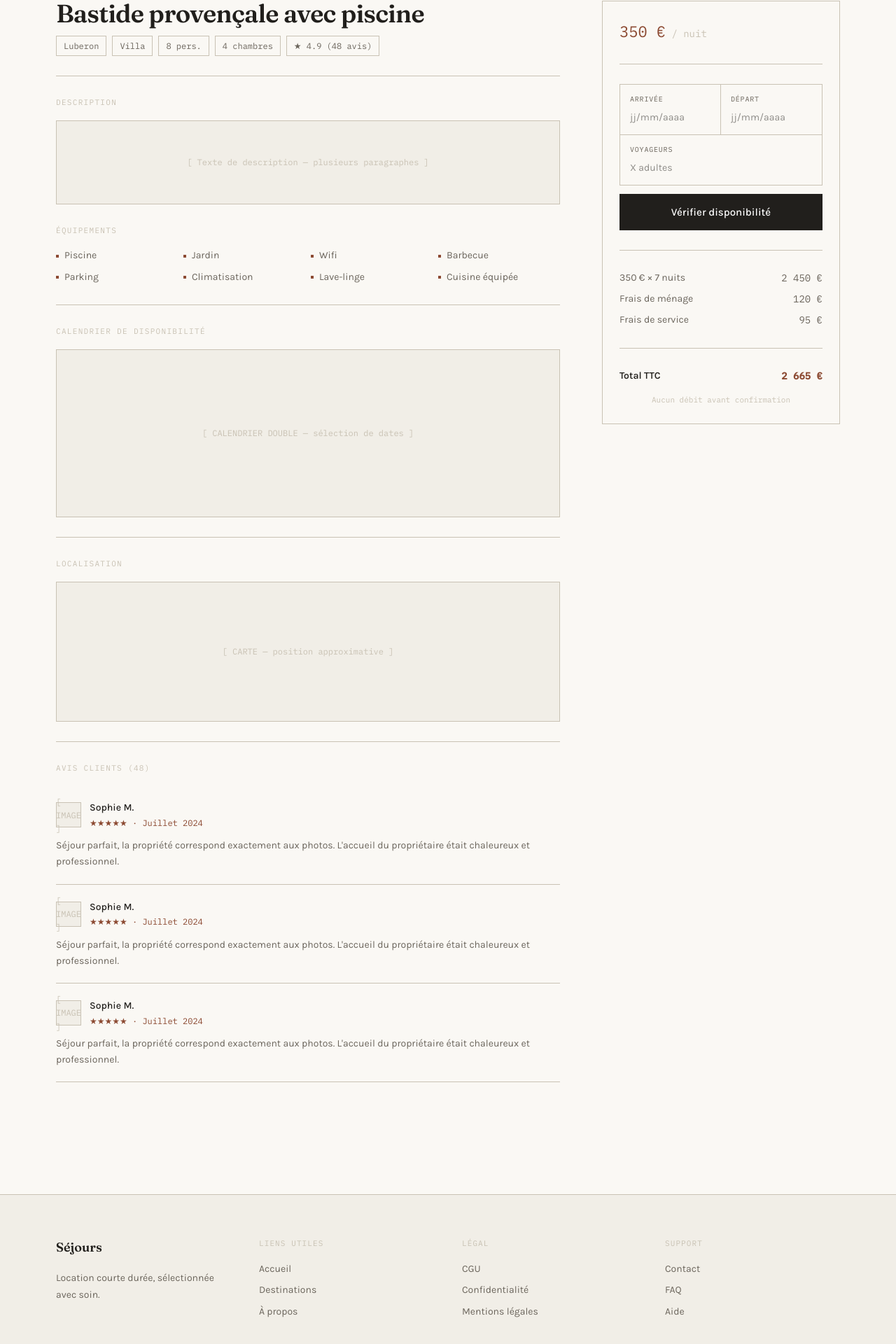
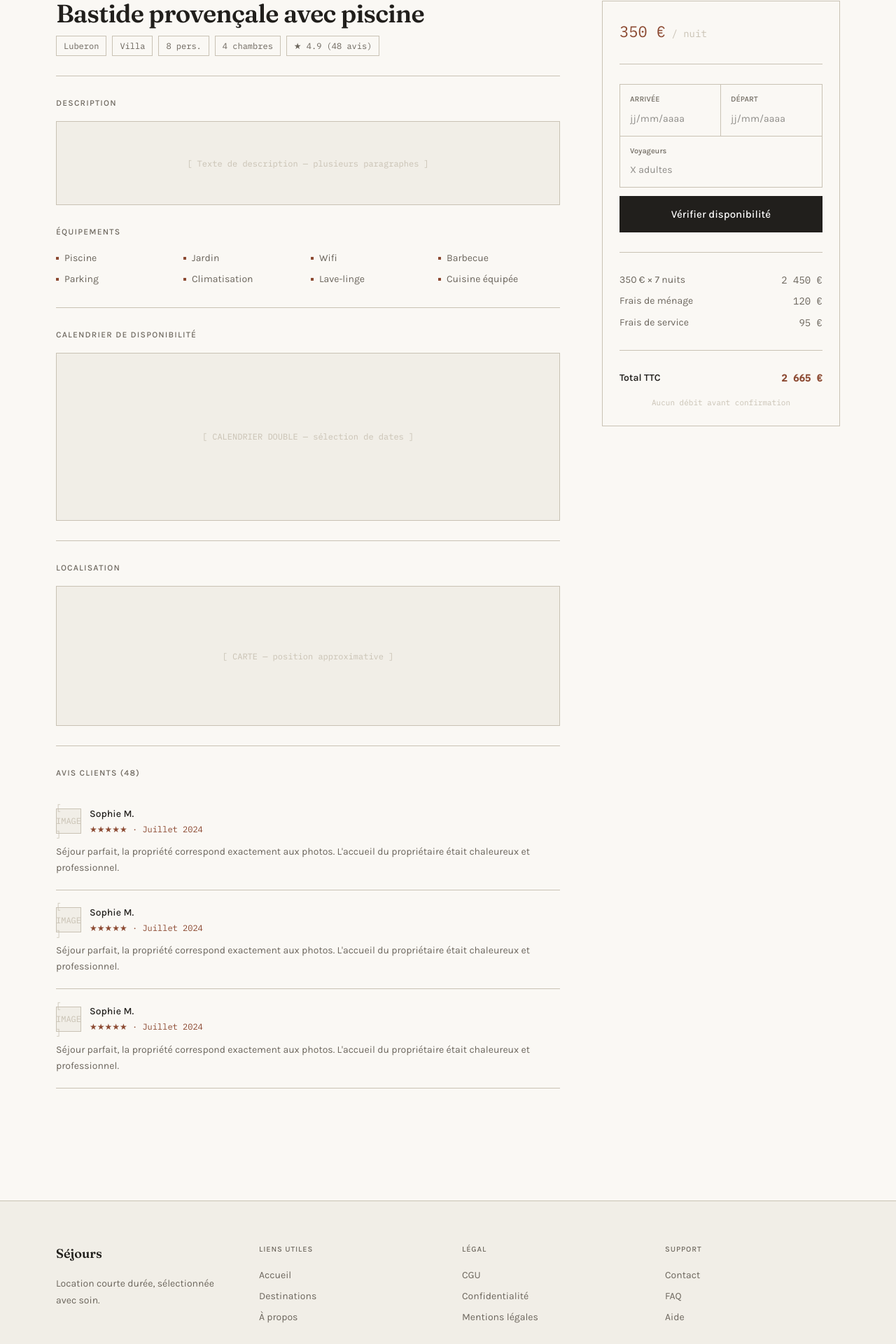
Before and after one commit to Tatsumi96/wireframes, a React (Vite) app: page /property in a window 1280 px wide. Shown: the part 560-2480 px from the top of the page at 70% size. Built offline with nearby package versions, Linux system fonts and the light colour scheme.

Commit message:
style: replace font-mono with font-body on all uppercase UI labels to reduce coder vibe

```diff
--- a/src/app/components/Layout.tsx
+++ b/src/app/components/Layout.tsx
@@ -107,7 +107,7 @@ export const Footer: React.FC = () => (
           { title: 'Support', items: ['Contact', 'FAQ', 'Aide'] },
         ].map(col => (
           <div key={col.title}>
-            <p style={{ fontFamily: 'var(--font-mono)', fontSize: '11px', color: 'var(--color-border)', textTransform: 'uppercase', letterSpacing: '0.1em', marginBottom: '16px' }}>{col.title}</p>
+            <p style={{ fontFamily: 'var(--font-body)', fontSize: '11px', fontWeight: 500, color: 'var(--color-taupe)', textTransform: 'uppercase', letterSpacing: '0.08em', marginBottom: '16px' }}>{col.title}</p>
             {col.items.map(item => (
               <a key={item} href="#" style={{ display: 'block', fontSize: '14px', color: 'var(--color-taupe)', marginBottom: '8px', transition: 'color 0.2s' }}>{item}</a>
             ))}
@@ -128,7 +128,7 @@ export const PortalSidebar: React.FC<{ title: string; links: { label: string; to
   return (
     <aside style={{ width: '220px', flexShrink: 0, borderRight: '1px solid var(--color-border)', background: 'var(--color-beige)', minHeight: 'calc(100vh - 72px)', padding: '32px 0' }}>
       <div style={{ padding: '0 24px 24px', borderBottom: '1px solid var(--color-border)', marginBottom: '16px' }}>
-        <p style={{ fontFamily: 'var(--font-mono)', fontSize: '11px', color: 'var(--color-border)', textTransform: 'uppercase', letterSpacing: '0.1em' }}>{title}</p>
+        <p style={{ fontFamily: 'var(--font-body)', fontSize: '11px', fontWeight: 500, color: 'var(--color-taupe)', textTransform: 'uppercase', letterSpacing: '0.06em' }}>{title}</p>
       </div>
       <nav style={{ padding: '0 12px' }}>
         {links.map(link => (
@@ -210,7 +210,7 @@ export const Btn: React.FC<{
 
 export const Field: React.FC<{ label?: string; placeholder: string; type?: string }> = ({ label, placeholder, type = 'text' }) => (
   <div style={{ display: 'flex', flexDirection: 'column', gap: '6px' }}>
-    {label && <label style={{ fontFamily: 'var(--font-mono)', fontSize: '12px', color: 'var(--color-taupe)', textTransform: 'uppercase', letterSpacing: '0.08em' }}>{label}</label>}
+    {label && <label style={{ fontFamily: 'var(--font-body)', fontSize: '12px', fontWeight: 500, color: 'var(--color-taupe)' }}>{label}</label>}
     <input
       type={type}
       placeholder={placeholder}
@@ -234,7 +234,7 @@ export const ImgPlaceholder: React.FC<{ label?: string; style?: React.CSSPropert
 );
 
 export const SectionLabel: React.FC<{ text: string }> = ({ text }) => (
-  <p style={{ fontFamily: 'var(--font-mono)', fontSize: '11px', color: 'var(--color-border)', textTransform: 'uppercase', letterSpacing: '0.12em', marginBottom: '16px' }}>{text}</p>
+  <p style={{ fontFamily: 'var(--font-body)', fontSize: '12px', fontWeight: 500, color: 'var(--color-taupe)', textTransform: 'uppercase', letterSpacing: '0.1em', marginBottom: '16px' }}>{text}</p>
 );
 
 export const Divider: React.FC = () => (
--- a/src/app/pages/BookingPages.tsx
+++ b/src/app/pages/BookingPages.tsx
@@ -17,7 +17,7 @@ export function BookingStep1() {
           <div style={{ display: 'grid', gridTemplateColumns: '1fr 1fr', gap: '12px', marginBottom: '28px' }}>
             {['Adultes', 'Enfants'].map(l => (
               <div key={l}>
-                <p style={{ fontFamily: 'var(--font-mono)', fontSize: '11px', color: 'var(--color-taupe)', textTransform: 'uppercase', letterSpacing: '0.08em', marginBottom: '8px' }}>{l}</p>
+                <p style={{ fontFamily: 'var(--font-body)', fontSize: '11px', fontWeight: 500, color: 'var(--color-taupe)', textTransform: 'uppercase', letterSpacing: '0.08em', marginBottom: '8px' }}>{l}</p>
                 <div style={{ border: '1px solid var(--color-border)', height: '40px', display: 'flex', alignItems: 'center', justifyContent: 'space-between', padding: '0 12px' }}>
                   <button style={{ background: 'none', border: 'none', color: 'var(--color-taupe)', cursor: 'pointer', fontSize: '16px' }}>−</button>
                   <span style={{ fontFamily: 'var(--font-mono)', fontSize: '14px' }}>2</span>
--- a/src/app/pages/ClientPages.tsx
+++ b/src/app/pages/ClientPages.tsx
@@ -13,7 +13,7 @@ const clientLinks = [
 
 const StatCard: React.FC<{ label: string; value: string }> = ({ label, value }) => (
   <div style={{ border: '1px solid var(--color-border)', padding: '20px 24px', background: 'var(--color-ivory)' }}>
-    <p style={{ fontFamily: 'var(--font-mono)', fontSize: '11px', color: 'var(--color-border)', textTransform: 'uppercase', letterSpacing: '0.1em', marginBottom: '8px' }}>{label}</p>
+    <p style={{ fontFamily: 'var(--font-body)', fontSize: '11px', fontWeight: 500, color: 'var(--color-border)', textTransform: 'uppercase', letterSpacing: '0.1em', marginBottom: '8px' }}>{label}</p>
     <p style={{ fontFamily: 'var(--font-display)', fontSize: '28px', fontWeight: 600, color: 'var(--color-anthracite)' }}>{value}</p>
   </div>
 );
@@ -119,7 +119,7 @@ export function ClientPayments() {
           {/* Header */}
           <div style={{ display: 'grid', gridTemplateColumns: '1fr 1fr 120px 100px', gap: '16px', padding: '12px 20px', borderBottom: '1px solid var(--color-border)', background: 'var(--color-beige)' }}>
             {['Propriété', 'Date', 'Montant', 'Statut'].map(h => (
-              <p key={h} style={{ fontFamily: 'var(--font-mono)', fontSize: '11px', color: 'var(--color-taupe)', textTransform: 'uppercase', letterSpacing: '0.08em' }}>{h}</p>
+              <p key={h} style={{ fontFamily: 'var(--font-body)', fontSize: '11px', fontWeight: 500, color: 'var(--color-taupe)', textTransform: 'uppercase', letterSpacing: '0.08em' }}>{h}</p>
             ))}
           </div>
           {[1, 2, 3, 4, 5].map(i => (
--- a/src/app/pages/HomePage.tsx
+++ b/src/app/pages/HomePage.tsx
@@ -25,9 +25,9 @@ const PropertyCard: React.FC<{ to?: string }> = ({ to = '/property' }) => (
 // Hero search bar
 const SearchBar: React.FC = () => (
   <div style={{ background: 'var(--color-ivory)', border: '1px solid var(--color-border)', padding: '4px', display: 'flex', alignItems: 'stretch', flexWrap: 'wrap' }}>
-    {[['DESTINATION', 'Ville, région…'], ['ARRIVÉE', 'jj/mm/aaaa'], ['DÉPART', 'jj/mm/aaaa']].map(([label, ph]) => (
+    {[['Destination', 'Ville, région…'], ['Arrivée', 'jj / mm / aaaa'], ['Départ', 'jj / mm / aaaa']].map(([label, ph]) => (
       <div key={label} style={{ flex: 1, minWidth: '140px', padding: '12px 16px', borderRight: '1px solid var(--color-border)' }}>
-        <p style={{ fontFamily: 'var(--font-mono)', fontSize: '10px', color: 'var(--color-taupe)', textTransform: 'uppercase', letterSpacing: '0.1em', marginBottom: '4px' }}>{label}</p>
+        <p style={{ fontFamily: 'var(--font-body)', fontSize: '11px', fontWeight: 500, color: 'var(--color-taupe)', letterSpacing: '0.04em', marginBottom: '4px' }}>{label}</p>
         <input placeholder={ph} style={{ background: 'none', border: 'none', outline: 'none', fontFamily: 'var(--font-body)', fontSize: '14px', color: 'var(--color-anthracite)', width: '100%' }} />
       </div>
     ))}
--- a/src/app/pages/InfoPages.tsx
+++ b/src/app/pages/InfoPages.tsx
@@ -15,7 +15,7 @@ export function ContactPage() {
           <Field label="Email" placeholder="jean@exemple.fr" type="email" />
           <Field label="Sujet" placeholder="Votre demande en quelques mots" />
           <div style={{ display: 'flex', flexDirection: 'column', gap: '6px' }}>
-            <label style={{ fontFamily: 'var(--font-mono)', fontSize: '11px', color: 'var(--color-taupe)', textTransform: 'uppercase', letterSpacing: '0.08em' }}>Message</label>
+            <label style={{ fontFamily: 'var(--font-body)', fontSize: '11px', fontWeight: 500, color: 'var(--color-taupe)', textTransform: 'uppercase', letterSpacing: '0.08em' }}>Message</label>
             <textarea rows={5} placeholder="Décrivez votre demande…" style={{ padding: '12px 14px', fontFamily: 'var(--font-body)', fontSize: '15px', border: '1px solid var(--color-border)', background: 'var(--color-ivory)', color: 'var(--color-anthracite)', outline: 'none', resize: 'vertical' }} />
           </div>
           <button style={{ background: 'var(--color-anthracite)', color: '#fff', padding: '14px', fontFamily: 'var(--font-body)', fontSize: '15px', fontWeight: 500, border: 'none', cursor: 'pointer' }}>
--- a/src/app/pages/PropertyPage.tsx
+++ b/src/app/pages/PropertyPage.tsx
@@ -81,13 +81,13 @@ export default function PropertyPage() {
                 <div style={{ display: 'grid', gridTemplateColumns: '1fr 1fr', borderBottom: '1px solid var(--color-border)' }}>
                   {[['ARRIVÉE', 'jj/mm/aaaa'], ['DÉPART', 'jj/mm/aaaa']].map(([l, p]) => (
                     <div key={l} style={{ padding: '12px 14px', borderRight: l === 'ARRIVÉE' ? '1px solid var(--color-border)' : 'none' }}>
-                      <p style={{ fontFamily: 'var(--font-mono)', fontSize: '10px', color: 'var(--color-taupe)', textTransform: 'uppercase', letterSpacing: '0.08em', marginBottom: '4px' }}>{l}</p>
+                      <p style={{ fontFamily: 'var(--font-body)', fontSize: '11px', fontWeight: 500, color: 'var(--color-taupe)', marginBottom: '4px' }}>{l}</p>
                       <input placeholder={p} style={{ background: 'none', border: 'none', outline: 'none', fontFamily: 'var(--font-body)', fontSize: '14px', width: '100%', color: 'var(--color-anthracite)' }} />
                     </div>
                   ))}
                 </div>
                 <div style={{ padding: '12px 14px' }}>
-                  <p style={{ fontFamily: 'var(--font-mono)', fontSize: '10px', color: 'var(--color-taupe)', textTransform: 'uppercase', letterSpacing: '0.08em', marginBottom: '4px' }}>VOYAGEURS</p>
+                  <p style={{ fontFamily: 'var(--font-body)', fontSize: '11px', fontWeight: 500, color: 'var(--color-taupe)', marginBottom: '4px' }}>Voyageurs</p>
                   <input placeholder="X adultes" style={{ background: 'none', border: 'none', outline: 'none', fontFamily: 'var(--font-body)', fontSize: '14px', width: '100%', color: 'var(--color-anthracite)' }} />
                 </div>
               </div>
--- a/src/app/pages/SearchPage.tsx
+++ b/src/app/pages/SearchPage.tsx
@@ -49,7 +49,7 @@ export default function SearchPage() {
       {/* Filters row */}
       <div style={{ borderBottom: '1px solid var(--color-border)', background: 'var(--color-ivory)' }}>
         <div className="container" style={{ paddingTop: '12px', paddingBottom: '12px', display: 'flex', gap: '8px', flexWrap: 'wrap', alignItems: 'center' }}>
-          <span style={{ fontFamily: 'var(--font-mono)', fontSize: '11px', color: 'var(--color-taupe)', textTransform: 'uppercase', letterSpacing: '0.08em' }}>Filtres :</span>
+          <span style={{ fontFamily: 'var(--font-body)', fontSize: '11px', fontWeight: 500, color: 'var(--color-taupe)', textTransform: 'uppercase', letterSpacing: '0.08em' }}>Filtres :</span>
           {['Prix', 'Type de bien', 'Chambres', 'Équipements', 'Disponibilité'].map(f => <FilterTag key={f} label={f} />)}
           <button style={{ fontFamily: 'var(--font-body)', fontSize: '13px', color: 'var(--color-terracotta)', background: 'none', border: 'none', cursor: 'pointer', textDecoration: 'underline', marginLeft: '8px' }}>
             Réinitialiser
```
